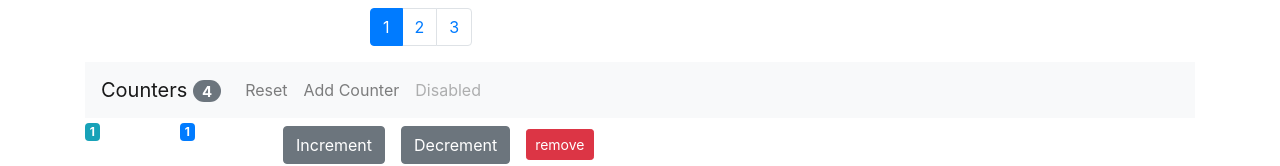
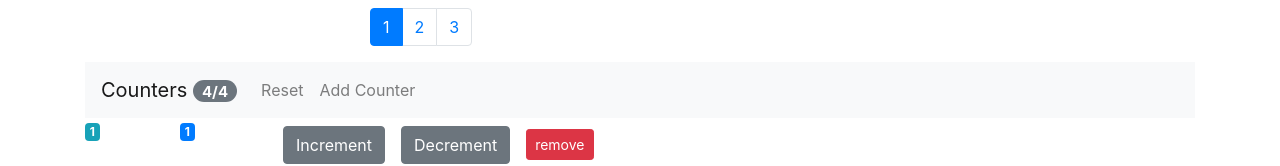
Before and after one commit to YanbinD/React-Capstone-project, a React (Create React App) app: page / in a window 1280 px wide. Shown: the part 322-488 px from the top of the page. Built offline with nearby package versions, Linux system fonts and the light colour scheme.

Commit message:
clean up counter module

```diff
--- a/src/Components/CounterNavbar.jsx
+++ b/src/Components/CounterNavbar.jsx
@@ -1,16 +1,16 @@
-import React, { Component } from "react";
+import React from "react";
 
 // for stateless component, remove the this. before props
 // and pass props as parameter
 // React will pass the prop object as an argument to this function at runtime
 
-const CounterNavBar = ({ totalCounter, onReset, onAdd }) => {
+const CounterNavBar = ({ totalActiveCounter, totalCounter, onReset, onAdd }) => {
   return (
     <nav className="navbar navbar-expand-lg navbar-light bg-light">
-      <a className="navbar-brand" href="#">
+      <li className="navbar-brand">
         Counters{" "}
-        <span className="badge badge-pill badge-secondary">{totalCounter}</span>
-      </a>
+        <span className="badge badge-pill badge-secondary">{totalActiveCounter+ "/" + totalCounter}</span>
+      </li>
       <button
         className="navbar-toggler"
         type="button"
@@ -25,15 +25,12 @@ const CounterNavBar = ({ totalCounter, onReset, onAdd }) => {
 
       <div className="collapse navbar-collapse" id="navbarNavAltMarkup">
         <div className="navbar-nav">
-          <a onClick={onReset} className="nav-item nav-link" href="#">
+          <li onClick={onReset} className={'nav-item nav-link'.concat(totalCounter === 0 ? " disabled" : "")}>
             Reset
-          </a>
-          <a onClick={onAdd} className="nav-item nav-link" href="#">
+          </li>
+          <li onClick={onAdd} className="nav-item nav-link">
             Add Counter
-          </a>
-          <a className="nav-item nav-link disabled" href="#">
-            Disabled
-          </a>
+          </li>
         </div>
       </div>
     </nav>
--- a/src/Components/CountersPanel.jsx
+++ b/src/Components/CountersPanel.jsx
@@ -65,15 +65,18 @@ class CountersPanel extends Component {
 
 
     render() {
+        const {counters} = this.state;
+
         return (
             <React.Fragment>
                 <Navbar
-                    totalCounter={this.state.counters.filter(c => c.value > 0).length}
+                    totalActiveCounter={counters.filter(c => c.value > 0).length}
+                    totalCounter={counters.length}
                     onReset={this.handleReset}
                     onAdd={this.handleAdd}
                     />
                 <Counters
-                    counters={this.state.counters}
+                    counters={counters}
                     onRemove={this.handleDelete}
                     onIncrement={this.handleIncrement}
                     onDecrement={this.handleDecrement}
--- a/src/Components/MoviesPanel.jsx
+++ b/src/Components/MoviesPanel.jsx
@@ -1,4 +1,3 @@
-import "./style.css";
 import React, { Component } from "react";
 import MoviesTable from "./MoviesTable";
 import Pagniation from "./common/Pagination";
@@ -13,7 +12,7 @@ const style = {
   padding: "0 0 0 29px"
 };
 
-class Movies extends Component {
+class MoviesPanel extends Component {
   constructor() {
     super();
     this.state = {
@@ -29,14 +28,15 @@ class Movies extends Component {
   componentDidMount() {
     //append all genres to the genres retrieved from get Genres()
     const genres = [{ name: "All genres" }, ...getGenres()];
-
     this.setState({ movies: getMovies(), genres });
   }
+
   handleDelete = id => {
     const movies = this.state.movies.filter(m => m._id !== id);
     // this.setState({movies : movies});
     this.setState({ movies });
   };
+
   handleLike = movie => {
     const movies = [...this.state.movies];
     const index = movies.indexOf(movie);
@@ -45,12 +45,15 @@ class Movies extends Component {
 
     this.setState({ movies });
   };
+
   handlePageChange = page => {
     this.setState({ currentPage: page });
   };
+
   handleGenreSelect = genre => {
-    this.setState({ selectedGenre: genre, currentPage: 1 });
+    this.setState({ selectedGenre: genre, currentPage: 1 }); //reset the currentPage to 1 after switching genre
   };
+
   handleSort = sortColumn => {
     this.setState({ sortColumn });
   };
@@ -61,7 +64,6 @@ class Movies extends Component {
       pageSize,
       currentPage,
       movies: allMovies,
-      genres,
       selectedGenre,
       sortColumn
     } = this.state;
@@ -76,7 +78,8 @@ class Movies extends Component {
       [sortColumn.pathToTargetProperty],
       sortColumn.order
     );
-    const movies_ = paginate(sorted, currentPage, pageSize); //render this instead of state
+
+    const movies_ = paginate(sorted, currentPage, pageSize); //render this instead of movies[] in state
 
     return { totalMovieCount: filtered.length, data: movies_ };
   };
@@ -140,4 +143,4 @@ class Movies extends Component {
   }
 }
 
-export default Movies;
+export default MoviesPanel;
--- a/src/Components/MoviesTable.jsx
+++ b/src/Components/MoviesTable.jsx
@@ -26,6 +26,8 @@ class MovieTable extends Component {
         </button>
       )
     }
+    // the content attritube reference to an arrow function that takes in the movie object from the map function in table body upon rendering,
+    // the arrow function will return
   ];
 
   render() {
--- a/src/Components/common/ListGroup.jsx
+++ b/src/Components/common/ListGroup.jsx
@@ -11,7 +11,7 @@ const ListGroup = ({
     <ul className="list-group" style={{ overflow: "hidden" }}>
       {items.map(item => (
         <li
-          key={item[valueProperty]}
+          key={item[textProperty]}
           className={
             item === selectedItem ? "list-group-item active" : "list-group-item"
           }
--- a/src/Components/common/Pagination.jsx
+++ b/src/Components/common/Pagination.jsx
@@ -21,10 +21,10 @@ const Pagination = props => {
             key={page}
             className={page === currentPage ? "page-item active" : "page-item"}
           >
-            <a onClick={() => onPageChange(page)} className="page-link">
+            <li onClick={() => onPageChange(page)} className="page-link">
               {" "}
               {page}{" "}
-            </a>
+            </li>
           </li>
         ))}
       </ul>
--- a/src/Components/common/TableBody.jsx
+++ b/src/Components/common/TableBody.jsx
@@ -5,8 +5,8 @@ class TableBody extends Component {
 
 	renderCell = (item, column) => {
 		// calls the content(), inside MovieTable.column with the item, and it will return a react element
-		if (column.content) return column.content(item);
-		return _.get(item, column.path);
+		if (column.content) return column.content(item); // for rendering Like and delete button
+		return _.get(item, column.path);				 // for rendering movie attritube
 	}
 
 	createKey = (item, column) => {
--- a/src/Components/common/TableHeader.jsx
+++ b/src/Components/common/TableHeader.jsx
@@ -48,5 +48,4 @@ class TableHeader extends Component {
     );
   }
 }
-
 export default TableHeader;
--- a/src/Components/style.css
+++ /dev/null
@@ -1,3 +0,0 @@
-.list-group{
- overflow: hidden
-}
--- a/src/index.css
+++ b/src/index.css
@@ -16,3 +16,7 @@ code {
 .clickable {
   cursor : pointer;
 }
+
+.navbar-nav {
+  cursor : pointer;
+}
```
